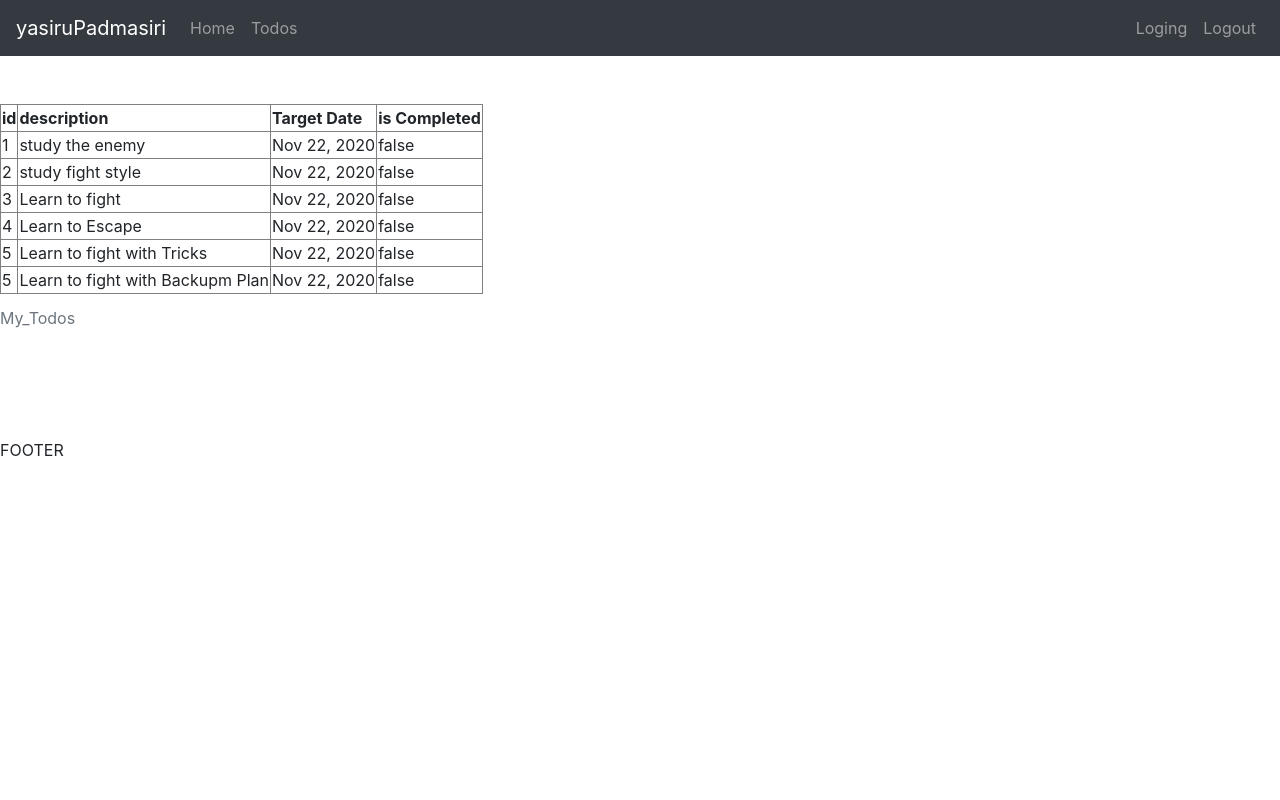
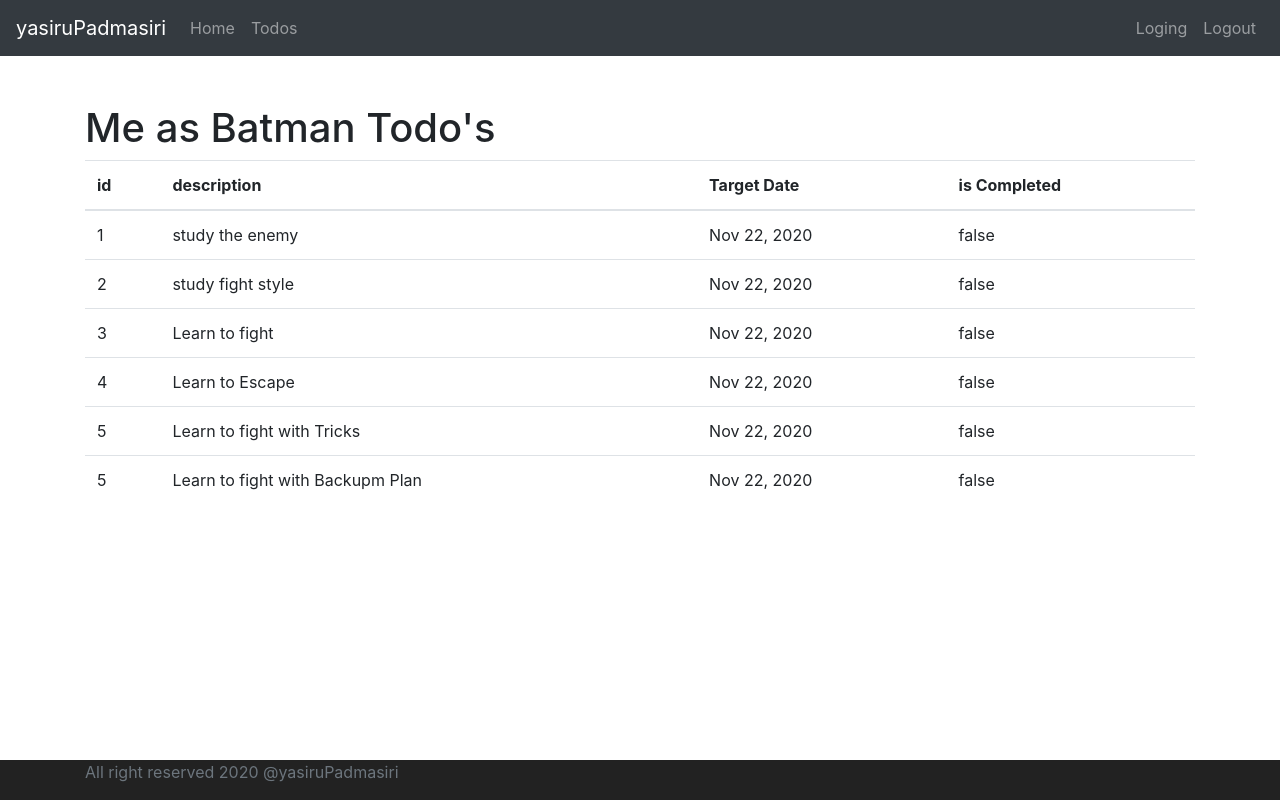
Before and after one commit to yasiruPadmasiri/angular_java_springboot, an Angular app in the folder frontend/todo/: page /todo in a window 1280 px wide. Built offline with nearby package versions, Linux system fonts and the light colour scheme.

Commit message:
create header and footer and midle containers for todos  with bs4 and correctly workin now

```diff
--- a/frontend/todo/src/app/app.component.html
+++ b/frontend/todo/src/app/app.component.html
@@ -311,6 +311,7 @@
 <div> component</div> -->
 <app-menu></app-menu>
 <br><br>
+
 <router-outlet></router-outlet>
 
 <br><br>
--- a/frontend/todo/src/app/footer/footer.component.css
+++ b/frontend/todo/src/app/footer/footer.component.css
@@ -0,0 +1,7 @@
+.footer{
+    position: absolute;
+    bottom:0 ;
+    width: 100%;
+    height: 40px;
+    background-color: #222222;
+}
--- a/frontend/todo/src/app/footer/footer.component.html
+++ b/frontend/todo/src/app/footer/footer.component.html
@@ -1,3 +1,5 @@
-<br>
-<br>
-FOOTER
+<footer class="footer">
+    <div class="container">
+        <span class="text-muted"> All right reserved 2020 @yasiruPadmasiri</span>
+    </div>
+</footer>
--- a/frontend/todo/src/app/list-todo/list-todo.component.html
+++ b/frontend/todo/src/app/list-todo/list-todo.component.html
@@ -1,5 +1,8 @@
-<table border="1">
-    <caption>My_Todos</caption>
+
+<div class="container">
+    <h1>Me as Batman Todo's</h1>
+<table class="table">
+
     <thead>
         <tr>
             <th> id</th>
@@ -18,3 +21,4 @@
         </tr>
     </tbody>
 </table>
+</div>
```
